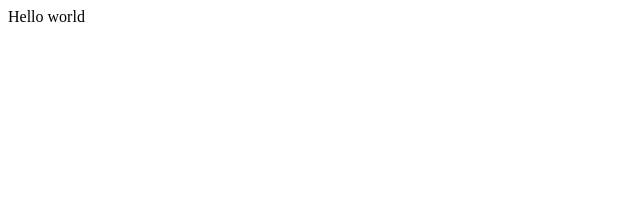
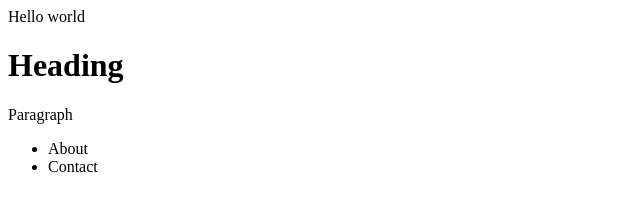
Before and after one commit to skchugh/skchugh.github.io, a plain HTML site: page index.html in a window 1280 px wide. Shown: the whole page, without its empty margins (0-640 px from the left). Drawn offline with Linux system fonts and the light colour scheme.

Commit message:
Update index.html

```diff
--- a/index.html
+++ b/index.html
@@ -3,5 +3,13 @@
 	<head>
 		<title></title>
 	</head>
-	<body>Hello world</body>
+	<body>Hello world
+	<div>
+		<h1>Heading</h1>
+		<p>Paragraph</p>
+		<ul>
+			<li>About</li>
+			<li>Contact</li>
+		</ul>
+	</div></body>
 </html>
```
